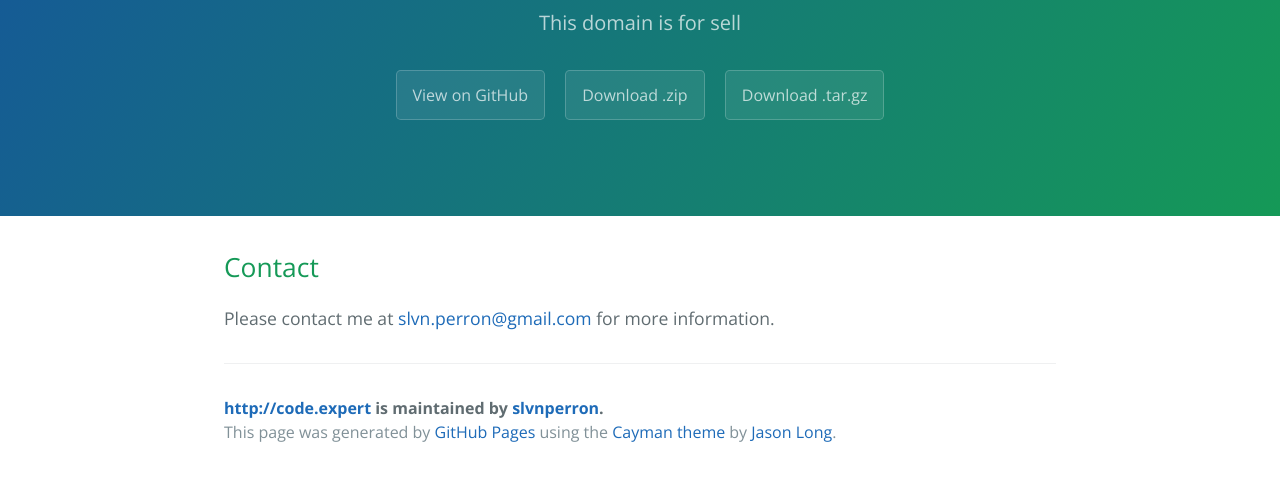
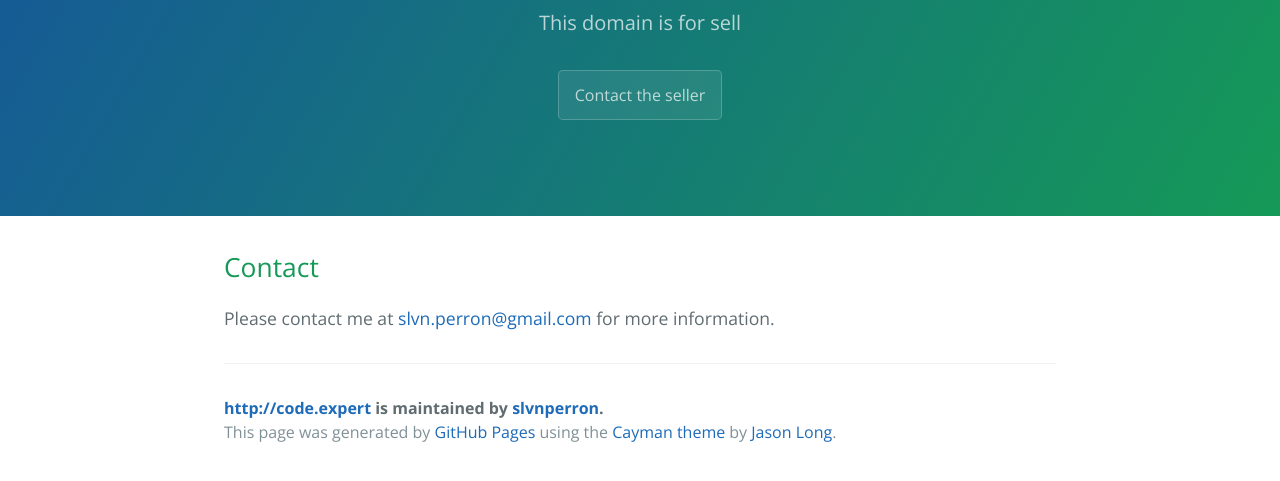
Before and after one commit to slvnperron/code.expert, a plain HTML site: page index.html in a window 1280 px wide. Shown: the part 167-648 px from the top of the page. Drawn offline with nearby package versions, Linux system fonts and the light colour scheme.

Commit message:
Update index.html

```diff
--- a/index.html
+++ b/index.html
@@ -13,9 +13,7 @@
     <section class="page-header">
       <h1 class="project-name">http://code.expert</h1>
       <h2 class="project-tagline">This domain is for sell</h2>
-      <a href="https://github.com/slvnperron/code.expert" class="btn">View on GitHub</a>
-      <a href="https://github.com/slvnperron/code.expert/zipball/master" class="btn">Download .zip</a>
-      <a href="https://github.com/slvnperron/code.expert/tarball/master" class="btn">Download .tar.gz</a>
+      <a href="mailto:slvn.perron@gmail.com" class="btn">Contact the seller</a>
     </section>
 
     <section class="main-content">
```
